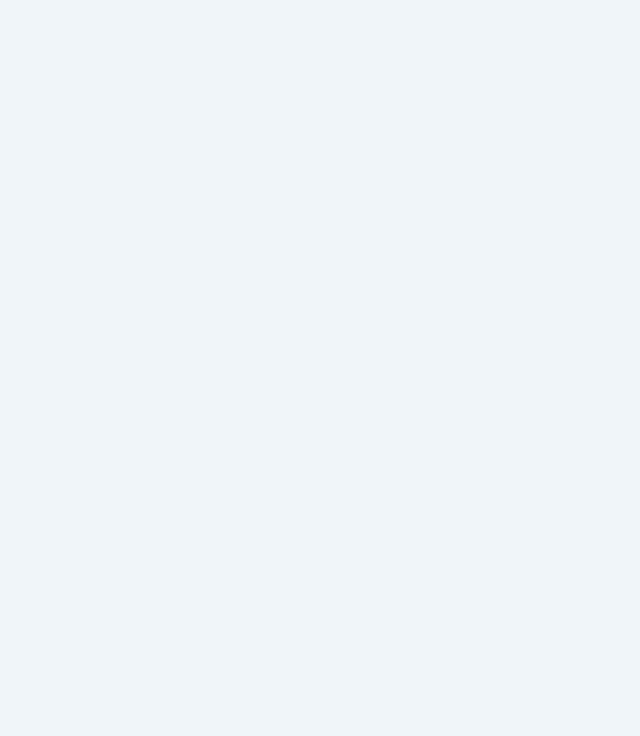
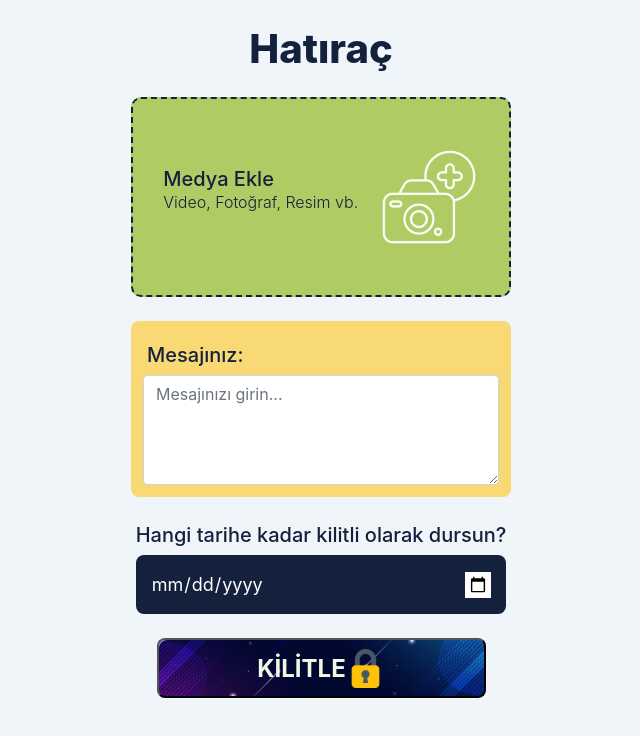
Before and after one commit to kagantemizkan/hatirac-frontend, a React (Create React App) app: page /upload-paid in a window 1280 px wide. Before the commit this address had no page. Shown: the top 736 px of the page, without its empty margins (319-959 px from the left). Built offline with nearby package versions, Linux system fonts and the light colour scheme.

Commit message:
paid-upload

```diff
--- a/src/components/App.js
+++ b/src/components/App.js
@@ -10,6 +10,7 @@ import Admin from "./pages/Admin";
 import Product from "./pages/Product";
 import Products from "./pages/Products";
 import FreeVersion from "./pages/FreeVersion";
+import FileUploaderPaid from "./pages/FileUploaderPaid";
 
 function App() {
   return (
@@ -20,6 +21,7 @@ function App() {
       <Routes>
         <Route path='/' element={<Home />} />
         <Route path='/upload' element={<FileUploader />} />
+        <Route path='/upload-paid' element={<FileUploaderPaid />} />
         <Route path='/show' element={<ShowFiles />} />
         <Route path='/show/:id' element={<ShowFilesWithId />} />
         <Route path='/monte' element={<Admin />} />
--- a/src/components/pages/FileUploader.js
+++ b/src/components/pages/FileUploader.js
@@ -69,8 +69,10 @@ function FileUploader() {
       setLockDate('')
       setSelectedFiles([])
     }
+  };
 
-  };
+  const today = new Date();
+  const maxDate = new Date(today.getFullYear(), today.getMonth() + 1, today.getDate());
 
   return (
     <div className='container p-3'>
@@ -88,9 +90,9 @@ function FileUploader() {
                 <span className="drop-title">Medya Ekle</span>
                 {selectedFiles.length > 0 ? <p className='drop-text'>{selectedFiles.length} adet dosya yüklendi.</p>
                   :
-                  <p className='drop-text'>Video, Fotoğraf, Resim vb.</p>}
+                  <p className='drop-text'>Fotoğraf (Sadece 1 adet)</p>}
 
-                <input type="file" className='custom-file-input' id="dropFile" multiple onChange={handleFileChange} accept="image/*, video/*, audio/*" required />
+                <input type="file" className='custom-file-input' id="dropFile" onChange={handleFileChange} accept="image/*" required />
               </div>
               <img src={MediaIcon} alt='MediaIcon' />
             </label>
@@ -118,7 +120,16 @@ function FileUploader() {
                   id='lock-date'
                   type="date"
                   value={lockDate}
-                  onChange={(e) => setLockDate(e.target.value)}
+                  onChange={(e) => {
+                    const selectedDate = new Date(e.target.value);
+                    if (selectedDate <= maxDate) {
+                      setLockDate(e.target.value);
+                    } else {
+                      // Hata mesajı veya uygun bir geri bildirim ekleyebilirsiniz.
+                      alert("Lütfen en fazla 1 ay sonraki bir tarih seçin.");
+                    }
+                  }}
+                  max={maxDate.toISOString().split('T')[0]}
                   required
                 />
               </div>
--- /dev/null
+++ b/src/components/pages/FileUploaderPaid.js
@@ -0,0 +1,137 @@
+import React, { useState } from 'react';
+import '../../styles/upload.scss'
+import MediaIcon from '../../images/medyaIcon.svg'
+import Lock from '../../images/lock.svg'
+import ComplatedUpload from '../ComplatedUpload/ComplatedUpload';
+import { Helmet } from 'react-helmet';
+import Logo from '../../images/logo.png'
+
+function FileUploaderPaid() {
+    const [selectedFiles, setSelectedFiles] = useState([]);
+    const [message, setMessage] = useState('');
+    const [lockDate, setLockDate] = useState('');
+    const [isComplated, setIsComplated] = useState(false);
+    const [complatedData, setComplatedData] = useState(false);
+    const [loading, setLoading] = useState(false);
+
+    const handleFileChange = (e) => {
+        const files = e.target.files;
+        const maxSize = 1024 * 1024 * 1024; // 1GB
+
+        for (let i = 0; i < files.length; i++) {
+            const file = files[i];
+
+            if (file.size > maxSize) {
+                alert("Bir veya daha fazla dosya 1GB'dan büyük!");
+                e.target.value = null; // Dosya seçimini sıfırla
+                return;
+            }
+
+            // Dosya boyutu sınırlamasını geçmeyen dosyalar için yapılacak işlemler
+            setSelectedFiles([...e.target.files]);
+        }
+    };
+
+    const handleUpload = async () => {
+        console.log(selectedFiles)
+        if (selectedFiles.length === 0 || message === '' || lockDate === '') {
+            alert('Kilitlemek için tüm aşamaları doğru bir şekilde tamamlayın.')
+        }
+        else {
+            setLoading(true)
+            const formData = new FormData();
+            selectedFiles.forEach((file) => {
+                formData.append('files[]', file);
+            });
+            formData.append('message', message);
+            formData.append('lock_date', lockDate);
+            formData.append('files_length', selectedFiles.length);
+
+            try {
+                const response = await fetch('https://hatirac.com/hatirac-backend/upload.php', {
+                    method: 'POST',
+                    body: formData,
+                });
+
+                if (response.ok) {
+                    const data = await response.json();
+                    setComplatedData(data)
+                } else {
+                    console.error('Error:', response.statusText);
+                }
+            } catch (error) {
+                console.error('Error uploading files:', error);
+            }
+
+            setLoading(false)
+            setIsComplated(true)
+            setMessage('')
+            setLockDate('')
+            setSelectedFiles([])
+        }
+    };
+
+    const today = new Date();
+    const maxDate = new Date(today.getFullYear(), today.getMonth() + 1, today.getDate());
+
+    return (
+        <div className='container p-3'>
+            <Helmet>
+                <link rel="icon" href={Logo} />
+            </Helmet>
+            <h1 className='titleUpload text-center mt-2'>Hatıraç</h1>
+            {
+                isComplated ?
+                    <ComplatedUpload data={complatedData} />
+                    :
+                    <div className='row justify-content-center px-1'>
+                        <label htmlFor="dropFile" className="col-md-12 text-center drop-container mt-3" id="dropcontainer">
+                            <div className='text-left'>
+                                <span className="drop-title">Medya Ekle</span>
+                                {selectedFiles.length > 0 ? <p className='drop-text'>{selectedFiles.length} adet dosya yüklendi.</p>
+                                    :
+                                    <p className='drop-text'>Video, Fotoğraf, Resim vb.</p>}
+
+                                <input type="file" className='custom-file-input' id="dropFile" multiple onChange={handleFileChange} accept="image/*, video/*, audio/*" required />
+                            </div>
+                            <img src={MediaIcon} alt='MediaIcon' />
+                        </label>
+                        <div className='col-md-12 text-center d-flex justify-content-center mt-3'>
+                            <div className='drop-textarea'>
+                                <div className='text-left w-100 pl-1'>
+                                    <label htmlFor='mesajArea' className="drop-title">Mesajınız:</label>
+                                </div>
+                                <textarea
+                                    id='mesajArea'
+                                    className='form-control'
+                                    value={message}
+                                    onChange={(e) => setMessage(e.target.value)}
+                                    placeholder="Mesajınızı girin..."
+                                    rows={4}
+                                    required
+                                />
+                            </div>
+                        </div>
+                        <div className='col-md-12 d-flex justify-content-center mt-3'>
+                            <div className='d-flex flex-column text-center'>
+                                <label htmlFor='lock-date' className="drop-title">Hangi tarihe kadar kilitli olarak dursun?</label>
+                                <input
+                                    className='ml-auto mr-auto w-100 custom-date-input'
+                                    id='lock-date'
+                                    type="date"
+                                    value={lockDate}
+                                    onChange={(e) => setLockDate(e.target.value)}
+                                    required
+                                />
+                            </div>
+                        </div>
+                        {loading ? <div className="lds-roller"><div></div><div></div><div></div><div></div><div></div><div></div><div></div><div></div></div>
+                            :
+                            <button className='lockButton mt-4 d-flex align-items-center py-1 justify-content-center w-100' onClick={handleUpload}>KİLİTLE <img src={Lock} alt='Lock' /></button>}
+                    </div>
+            }
+        </div>
+    );
+}
+
+export default FileUploaderPaid;
--- a/src/components/pages/FreeVersion.js
+++ b/src/components/pages/FreeVersion.js
@@ -24,9 +24,9 @@ const FreeVersion = () => {
                                 <div className="content">
                                     <ul>
                                         <li><i class="fa-regular fa-circle-xmark" style={{ color: 'red' }}></i> Sadece 1 adet Dosya Yükleme Kapasitesi</li>
-                                        <li><i class="fa-regular fa-circle-xmark" style={{ color: 'red' }}></i> En fazla 1 yıl sonrasına kilitleyebilme</li>
+                                        <li><i class="fa-regular fa-circle-xmark" style={{ color: 'red' }}></i> En fazla 1 ay sonrasına kilitleyebilme</li>
                                         <li><i class="fa-regular fa-circle-xmark" style={{ color: 'red' }}></i> 10mb dosya boyutu sınırı</li>
-                                        <li><i class="fa-regular fa-circle-xmark" style={{ color: 'red' }}></i> Müşteri Desteği Sınırlı</li>
+                                        <li><i class="fa-regular fa-circle-xmark" style={{ color: 'red' }}></i> Sadece Fotoğraf Dosyası</li>
                                         <li><i class="fa-regular fa-circle-check" style={{ color: '#13b42e' }}></i> Dosyaları Güvenli Koruma</li>
                                     </ul>
                                     <div className="link">
@@ -50,11 +50,11 @@ const FreeVersion = () => {
                                         <li><i class="fa-regular fa-circle-check" style={{ color: '#13b42e' }}></i> Sınırsız Dosya Yükleme Kapasitesi</li>
                                         <li><i class="fa-regular fa-circle-check" style={{ color: '#13b42e' }}></i> İstediğin tarihe kilitleyebilme</li>
                                         <li><i class="fa-regular fa-circle-check" style={{ color: '#13b42e' }}></i> Dosya boyutu sınırı yok</li>
-                                        <li><i class="fa-regular fa-circle-check" style={{ color: '#13b42e' }}></i> 7/24 Müşteri Desteği</li>
+                                        <li><i class="fa-regular fa-circle-check" style={{ color: '#13b42e' }}></i> Fotoğraf, Video, Ses ve Metin Dosyası</li>
                                         <li><i class="fa-regular fa-circle-check" style={{ color: '#13b42e' }}></i> Dosyaları Güvenli Koruma</li>
                                     </ul>
                                     <div className="link">
-                                        <a href="#"><i>Ücretli</i> Versiyon ile Devam Et</a>
+                                        <a href="https://hatirac.com/upload-paid"><i>Ücretli</i> Versiyon ile Devam Et</a>
                                     </div>
                                 </div>
                             </div>
```
